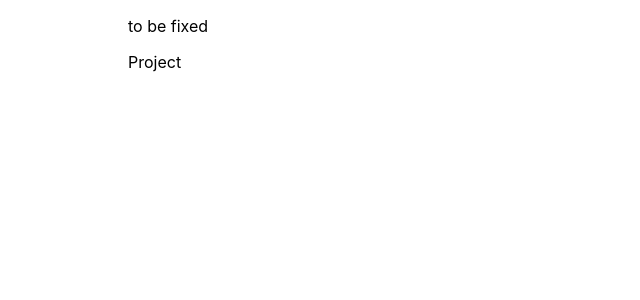
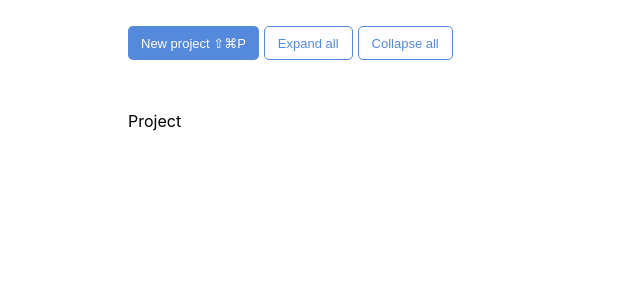
Before and after one commit to claudiacarvalhoc/roamer-app, a React (Create React App) app: page / in a window 1280 px wide. Shown: the top 300 px of the page, without its empty margins (0-640 px from the left). Built offline with nearby package versions, Linux system fonts and the light colour scheme.

Commit message:
fix button component to be according the new approach

```diff
--- a/src/components/menu/index.tsx
+++ b/src/components/menu/index.tsx
@@ -1,47 +1,78 @@
 import React, { FC } from 'react';
-// import './styles.css';
-// import Button from '../button';
-// import { useAppSelector, useAppDispatch } from '../../app/hooks';
-// import {
-//     selectProjectText,
-//     selectExpandText,
-//     selectCollapseText,
-//     expand,
-//     collapse,
-//     addProject
-// } from '../../slice/menuSlice';
+import './styles.css';
+import Button from '../button';
+import { menuTexts } from '../../redux/app/selectors';
+import { RootState } from '../../redux/reducers';
+import { connect } from 'react-redux';
+import { AppDispatch } from '../../redux/store';
+import { expandProjectsAction, collapseProjectAction } from '../../redux/app/actions';
 
+export interface MenuOwnProps {
 
-export interface MenuProperties {
 }
 
-const Menu: FC<MenuProperties> = () => {
-    return (<p>{'to be fixed'}</p>);
-    // const dispatch = useAppDispatch();
-    // const projectText = useAppSelector(selectProjectText);
-    // const expandText = useAppSelector(selectExpandText);
-    // const collapseText = useAppSelector(selectCollapseText);
+export interface MenuStateProps {
+    projectText: string;
+    expandText: string;
+    collapseText: string;
+}
 
-    // return (
-    //     <div className="menu">
-    //         <Button
-    //             data-test="button-new-project"
-    //             text={projectText}
-    //             onClick={() => dispatch(addProject())}
-    //             type='primary'
-    //         />
-    //         <Button
-    //             text={expandText}
-    //             onClick={() => dispatch(expand())}
-    //             type='secondary'
-    //         />
-    //         <Button
-    //             text={collapseText}
-    //             onClick={() => dispatch(collapse())}
-    //             type='secondary'
-    //         />
-    //     </div>
-    // );
+export interface MenuDispatchProps {
+    addProject: () => void;
+    expand: () => void;
+    collapse: () => void;
+}
+
+export type MenuProps = MenuOwnProps & MenuStateProps & MenuDispatchProps;
+
+const Menu: FC<MenuProps> = ({
+    projectText,
+    expandText,
+    collapseText,
+    addProject,
+    expand,
+    collapse,
+}) => {
+    return (
+        <div className="menu">
+            <Button
+                data-test="button-new-project"
+                text={projectText}
+                onClick={() => addProject()}
+                type='primary'
+            />
+            <Button
+                text={expandText}
+                onClick={() => expand()}
+                type='secondary'
+            />
+            <Button
+                text={collapseText}
+                onClick={() => collapse()}
+                type='secondary'
+            />
+        </div>
+    );
 };
 
-export default Menu;
+const mapStateToProps = (state: RootState): MenuStateProps => {
+    const texts = menuTexts(state);
+    return {
+        projectText: texts.projectText,
+        expandText: texts.expandText,
+        collapseText: texts.collapseText
+    }
+};
+
+const mapDispatchToProps = (
+    dispatch: AppDispatch
+): MenuDispatchProps => ({
+    addProject: () => console.log('dispatch > addProject'),
+    expand: () => dispatch(expandProjectsAction()),
+    collapse: () => dispatch(collapseProjectAction()),
+});
+
+export default connect<MenuStateProps, MenuDispatchProps>(
+    mapStateToProps,
+    mapDispatchToProps
+)(Menu);
--- a/src/redux/app/actions.ts
+++ b/src/redux/app/actions.ts
@@ -1,9 +1,16 @@
 import { Action } from 'redux';
 import { ProjectProperties } from "../appState";
-import { PROJECT_LOAD_SUCCESS } from "../types";
+import { PROJECT_LOAD_SUCCESS, EXPAND_PROJECTS, COLLAPSE_PROJECTS } from "../types";
 
 export interface ProjectLoadSuccess extends Action<string> {
     projects: ProjectProperties[];
+}
+
+export interface ExpandProjectsAction extends Action {
+}
+
+export interface CollapseProjectAction extends Action {
+
 }
 
 export const projectsLoadSuccess = (
@@ -13,6 +20,14 @@ export const projectsLoadSuccess = (
     projects,
 });
 
+export const expandProjectsAction = (): ExpandProjectsAction => ({
+    type: EXPAND_PROJECTS,
+});
+
+export const collapseProjectAction = (): CollapseProjectAction => ({
+    type: COLLAPSE_PROJECTS,
+});
+
 
 export type AppActions =
     | ProjectLoadSuccess;
--- a/src/redux/app/reducer.ts
+++ b/src/redux/app/reducer.ts
@@ -1,12 +1,17 @@
 // import { ActionTypes } from '../types';
 import { Reducer, combineReducers } from 'redux';
 import { AppActions } from './actions';
-import { PROJECT_LOAD_SUCCESS } from "../types";
+import { PROJECT_LOAD_SUCCESS, EXPAND_PROJECTS, COLLAPSE_PROJECTS } from "../types";
 import { AppState } from '../appState';
 
 const appInitialState: AppState = {
     expand: true,
     projects: [],
+    menuTexts: {
+        projectText: 'New project ⇧⌘P',
+        expandText: 'Expand all',
+        collapseText: 'Collapse all',
+    },
 };
 
 export const appReducer = (
@@ -19,6 +24,16 @@ export const appReducer = (
                 ...state,
                 projects: action.projects,
             };
+        case EXPAND_PROJECTS:
+            return {
+                ...state,
+                expand: true,
+            };
+        case COLLAPSE_PROJECTS:
+            return {
+                ...state,
+                expand: false,
+            };
         default:
             return {
                 ...state,
--- a/src/redux/app/selectors.ts
+++ b/src/redux/app/selectors.ts
@@ -1,5 +1,6 @@
-import { ProjectProperties } from "../appState";
+import { MenuTexts, ProjectProperties } from "../appState";
 import { RootState } from "../reducers";
 
 export const isExpanded = (state: RootState): boolean => state.app.expand;
 export const projects = (state: RootState): ProjectProperties[] => state.app.projects;
+export const menuTexts = (state: RootState): MenuTexts => state.app.menuTexts;
--- a/src/redux/appState.ts
+++ b/src/redux/appState.ts
@@ -3,17 +3,13 @@ import { DefaultRootState } from "react-redux";
 export interface AppState extends DefaultRootState {
     expand: boolean;
     projects: ProjectProperties[];
+    menuTexts: MenuTexts
 }
 
 export interface MenuTexts {
     projectText: string;
     expandText: string;
     collapseText: string;
-}
-
-export interface MenuState {
-    texts: MenuTexts;
-    expand: boolean;
 }
 
 export interface ProjectTextsProperties {
--- a/src/redux/initialState.ts
+++ b/src/redux/initialState.ts
@@ -1,12 +1,9 @@
-import { AppState, MenuState, ProjectsProperties } from "./appState";
+import { AppState, MenuTexts, ProjectsProperties } from "./appState";
 
-export const menuInitialState: MenuState = {
-    texts: {
-        projectText: 'New project ⇧⌘P',
-        expandText: 'Expand all',
-        collapseText: 'Collapse all',
-    },
-    expand: false,
+export const menuInitialState: MenuTexts = {
+    projectText: 'New project ⇧⌘P',
+    expandText: 'Expand all',
+    collapseText: 'Collapse all',
 };
 
 export const projectsInitialState: ProjectsProperties = {
@@ -23,4 +20,5 @@ export const projectsInitialState: ProjectsProperties = {
 export const appInitialState: AppState = {
     expand: true,
     projects: [],
+    menuTexts: menuInitialState,
 };
--- a/src/redux/types.ts
+++ b/src/redux/types.ts
@@ -1,2 +1,5 @@
 export const PROJECT_LOAD_SUCCESS = 'PROJECT_LOAD_SUCCESS';
 export const PROJECT_LOAD_FAILED = 'PROJECT_LOAD_FAILED';
+
+export const EXPAND_PROJECTS = 'EXPAND_PROJECTS';
+export const COLLAPSE_PROJECTS = 'COLLAPSE_PROJECTS';
```
Also changed, not shown: 1 other file (tests, documents, lock files or other folders).
